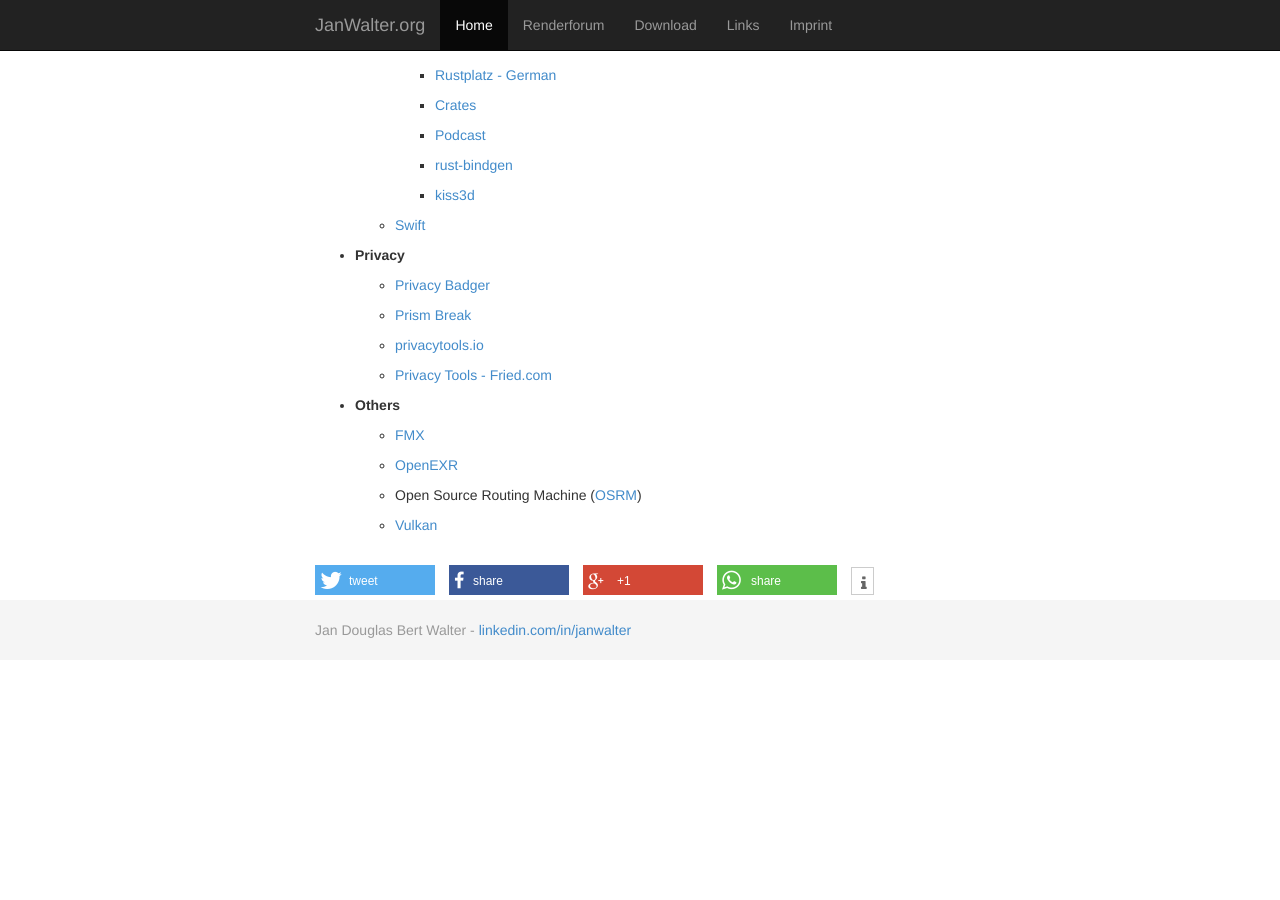
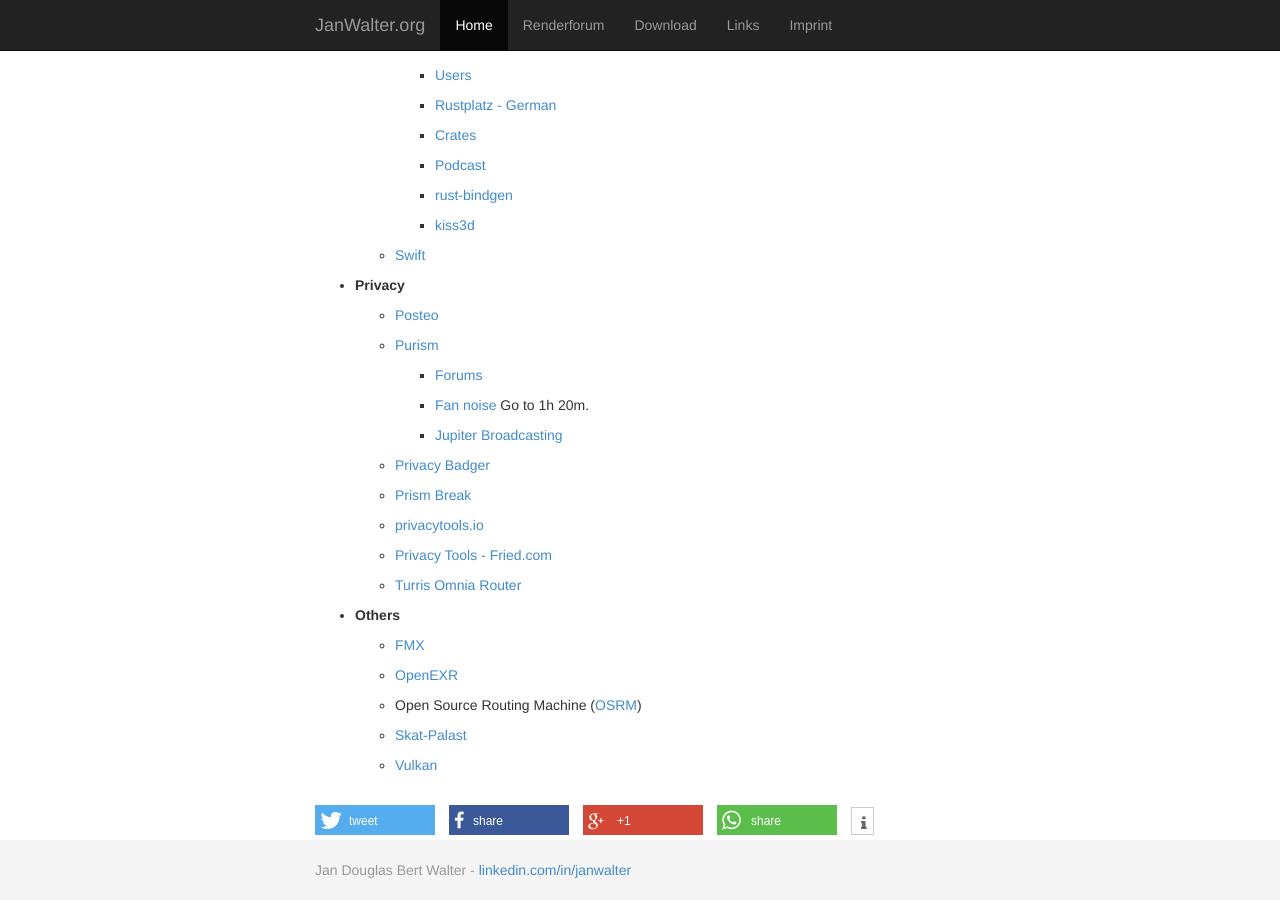
Before and after one commit to wahn/jan_walter_org, a Jekyll site: the page built from links/index.md, in a window 1280 px wide and 900 px high, scrolled down 2255 px. Built offline with Jekyll 4.4.1, drawn with Linux system fonts in a browser that asks for light colours; Markdown is read by kramdown in place of the engine named in the settings; before the commit the page ends 2915 px from its top, so only the background shows below that.

```diff
--- a/links/index.md
+++ b/links/index.md
@@ -173,6 +175,16 @@
 
 * __Privacy__
 
+    - [Posteo](https://posteo.de)
+
+    - [Purism](https://puri.sm)
+
+        + [Forums](https://puri.sm/forums)
+
+        + [Fan noise](https://www.youtube.com/watch?v=KMRwaQNs45k) Go to 1h 20m.
+
+        + [Jupiter Broadcasting](http://www.jupiterbroadcasting.com/96641/the-high-price-of-purism-las-405-2)
+
     - [Privacy Badger](https://www.eff.org/privacybadger)
 
     - [Prism Break](https://prism-break.org/en)
@@ -180,6 +192,8 @@
     - [privacytools.io](http://www.privacytools.io)
 
     - [Privacy Tools - Fried.com](http://fried.com/privacy/)
+
+    - [Turris Omnia Router](https://www.indiegogo.com/projects/turris-omnia-hi-performance-open-source-router#)
 
 * __Others__
 
@@ -189,4 +203,6 @@
 
     - Open Source Routing Machine ([OSRM](http://map.project-osrm.org))
 
+    - [Skat-Palast](https://www.skat-palast.de)
+
     - [Vulkan](https://www.khronos.org/vulkan)
```
Also changed, not shown: other parts of links/index.md (+2 -0 lines).
